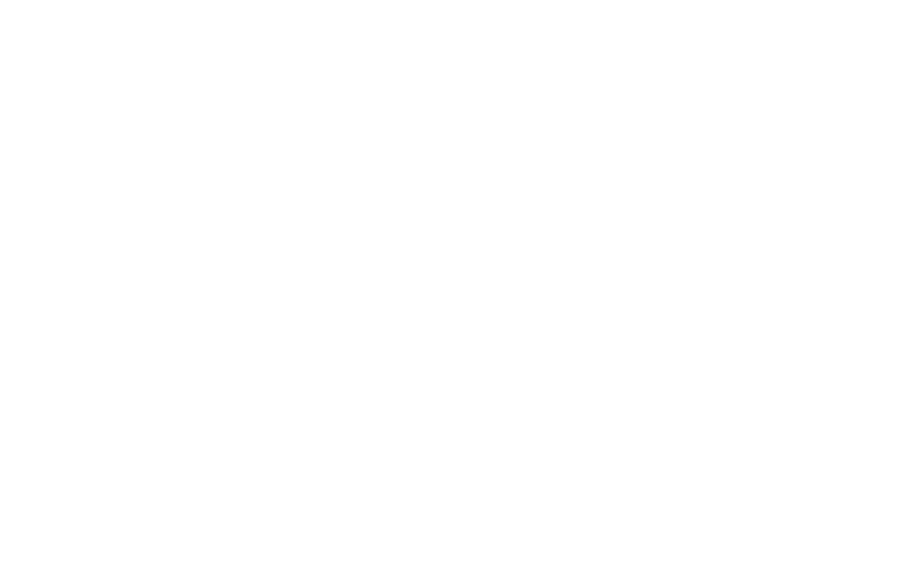
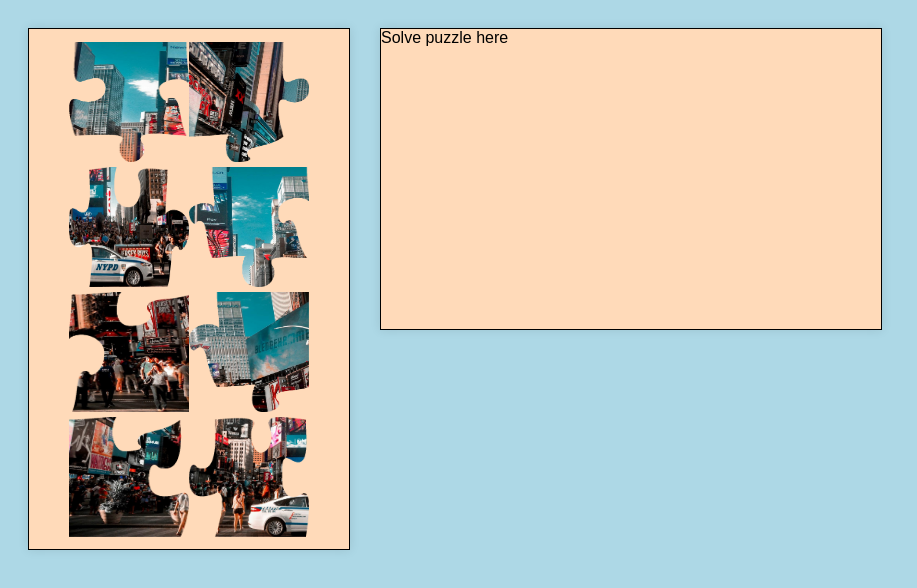
Before and after one commit to Farbubby/cop4020, a website: page JQuery/firstAssignmentPartOne.html in a window 1280 px wide. Shown: the whole page, without its empty margins (0-917 px from the left). Drawn offline with nearby package versions, Linux system fonts and the light colour scheme.

Commit message:
added html/css, javascript file, and images to start jQuery assignment

```diff
--- a/JQuery/firstAssignmentPartOne.html
+++ b/JQuery/firstAssignmentPartOne.html
@@ -4,6 +4,23 @@
     <meta charset="UTF-8" />
     <meta name="viewport" content="width=device-width, initial-scale=1.0" />
     <title>Part 1</title>
+    <script src="https://ajax.googleapis.com/ajax/libs/jquery/3.7.1/jquery.min.js"></script>
+    <script src="jQuery.js"></script>
+    <link rel="stylesheet" href="styles.css" />
   </head>
-  <body></body>
+  <body>
+    <div class="container">
+      <div class="puzzle-box">
+        <img src="./pieces/Piece1.png" />
+        <img src="./pieces/Piece2.png" />
+        <img src="./pieces/Piece3.png" />
+        <img src="./pieces/Piece4.png" />
+        <img src="./pieces/Piece5.png" />
+        <img src="./pieces/Piece6.png" />
+        <img src="./pieces/Piece7.png" />
+        <img src="./pieces/Piece8.png" />
+      </div>
+      <div class="board">Solve puzzle here</div>
+    </div>
+  </body>
 </html>
--- /dev/null
+++ b/JQuery/jQuery.js
@@ -0,0 +1,3 @@
+$(function () {
+  // jQuery code goes here
+});
--- /dev/null
+++ b/JQuery/styles.css
@@ -0,0 +1,39 @@
+.puzzle-box {
+  display: flex;
+  flex-wrap: wrap;
+  justify-content: center;
+  align-items: center;
+  width: 300px;
+  height: 500px;
+  background-color: peachpuff;
+  border: 1px solid black;
+  box-shadow: 0 0 10px 0 rgba(0, 0, 0, 0.1);
+  padding: 10px;
+}
+
+.board {
+  display: flex;
+  flex-wrap: wrap;
+  width: 500px;
+  height: 300px;
+  background-color: peachpuff;
+  border: 1px solid black;
+  box-shadow: 0 0 10px 0 rgba(0, 0, 0, 0.1);
+}
+
+.container {
+  display: flex;
+  flex-direction: row;
+  gap: 30px;
+}
+
+img {
+  width: 120px;
+  height: 120px;
+}
+
+body {
+  font-family: Arial, sans-serif;
+  background-color: lightblue;
+  padding: 20px;
+}
```
Also changed, not shown: JQuery/pieces/Piece1.png (added), JQuery/pieces/Piece2.png (added), JQuery/pieces/Piece3.png (added), JQuery/pieces/Piece4.png (added), JQuery/pieces/Piece5.png (added), JQuery/pieces/Piece6.png (added), JQuery/pieces/Piece7.png (added), JQuery/pieces/Piece8.png (added).
